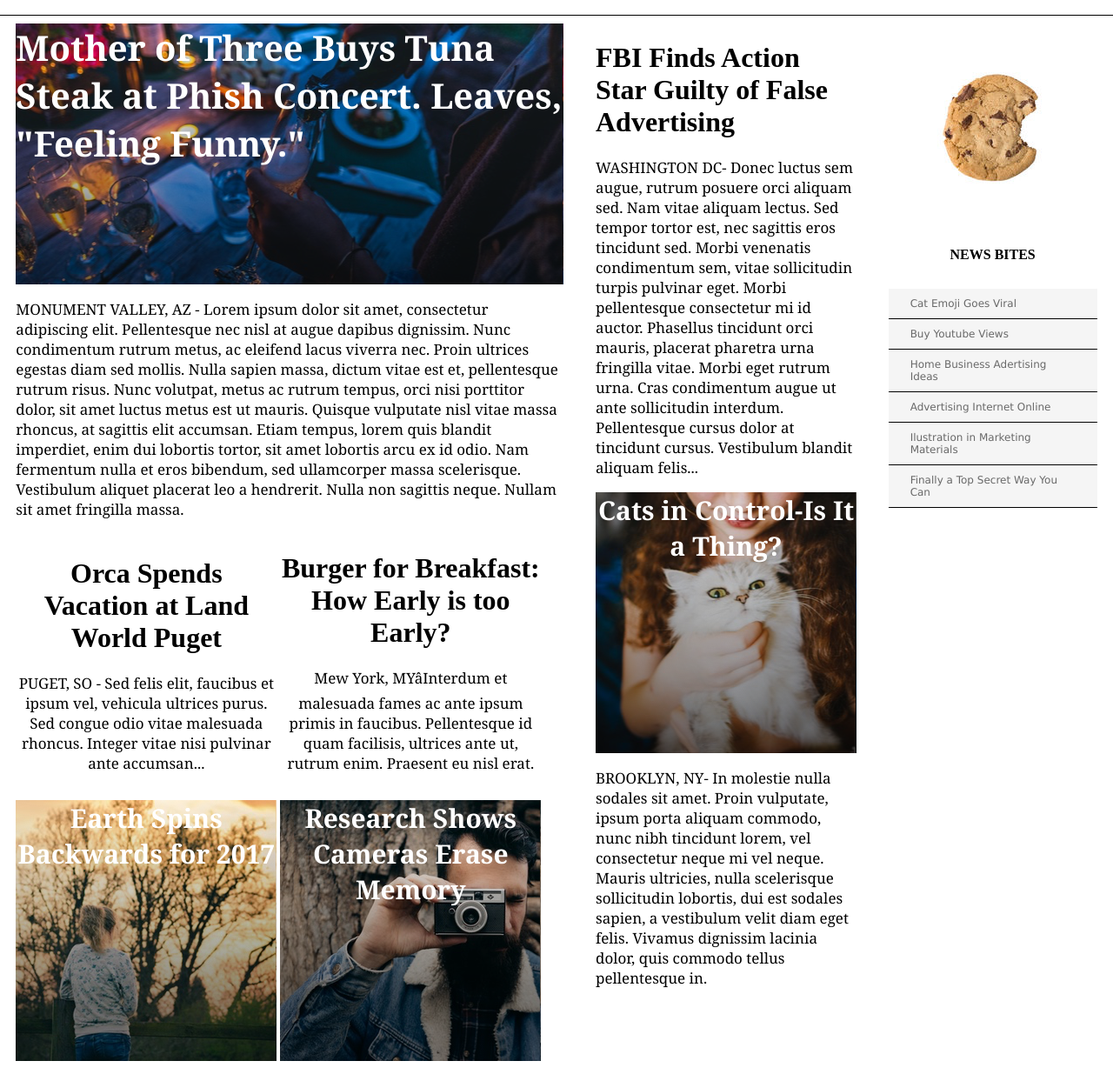
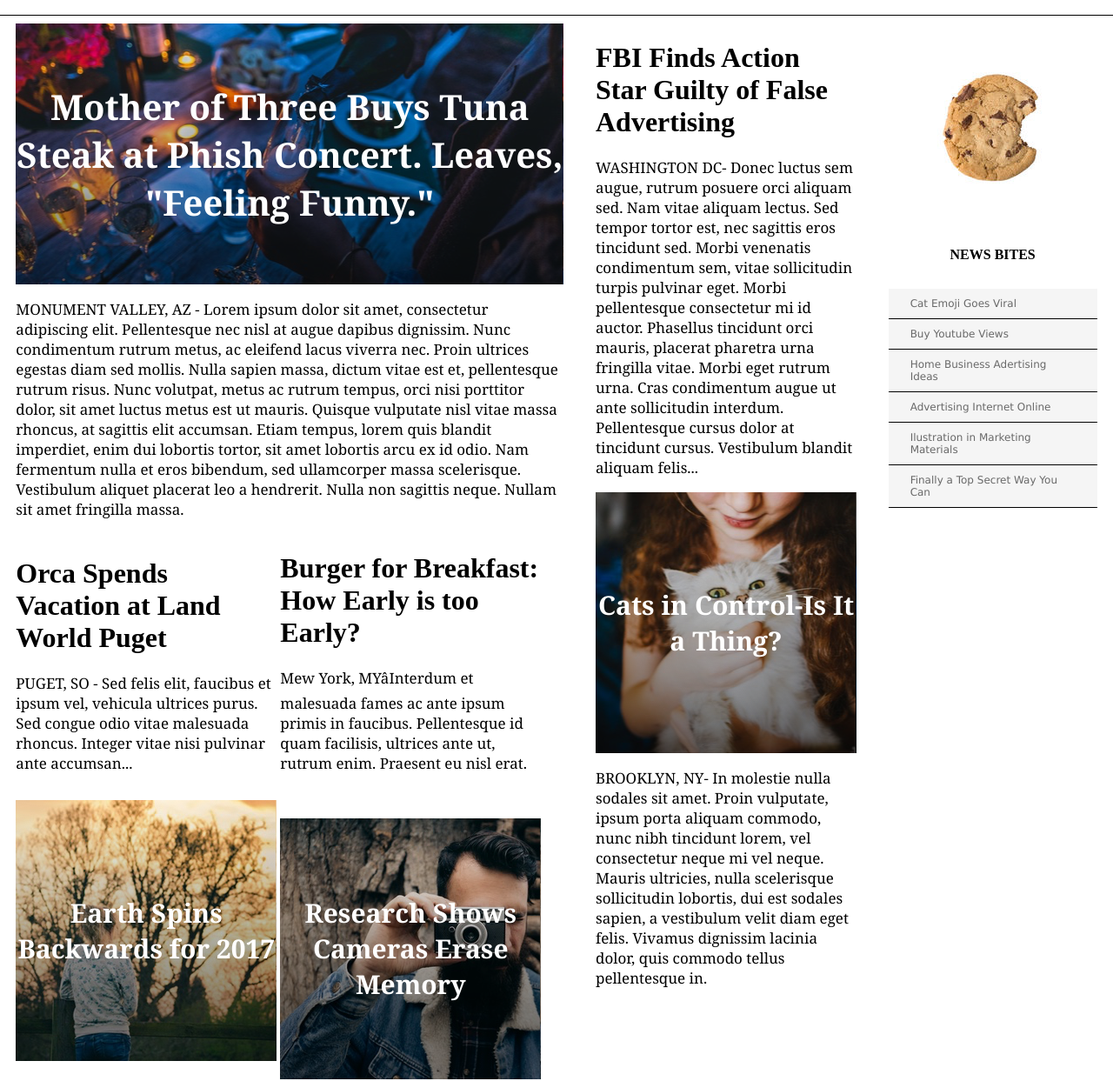
Before and after one commit to ajblackie/My_Times, a plain HTML site: page index.html in a window 1280 px wide. Shown: the part 73-1316 px from the top of the page at 87% size. Drawn offline with Linux system fonts and the light colour scheme.

Commit message:
text-align center on pictures

```diff
--- a/Resources/CSS/style.css
+++ b/Resources/CSS/style.css
@@ -64,11 +64,14 @@ nav a {
   height: 300px;
   width: 300px;
   display: inline-block;
-  text-align: center;
 }
 div.main-img {
   background-image: url(../Images/img-story-main.png);
   display: flex;
+  justify-content: center;
+  flex-direction: column;
+  align-items: center;
+  text-align: center;
   font-family: Georgia;
   font-weight: bold;
   font-size: 40px;
@@ -79,6 +82,9 @@ div.main-img {
 div.earth-img {
   background-image: url(../Images/img-story-2.png);
   display: flex;
+  justify-content: center;
+  flex-direction: column;
+  text-align: center;
   font-family: Georgia;
   font-weight: bold;
   font-size: 30px;
@@ -88,6 +94,9 @@ div.earth-img {
 div.camera-img {
   background-image: url(../Images/img-story-3.png);
   display: flex;
+  justify-content: center;
+  flex-direction: column;
+  text-align: center;
   font-family: Georgia;
   font-weight: bold;
   font-size: 30px;
@@ -102,6 +111,8 @@ div.camera-img {
 div.cats-img {
   background-image: url(../Images/img-story-1.png);
   display: flex;
+  justify-content: center;
+  flex-direction: column;
   font-family: Georgia;
   font-weight: bold;
   font-size: 30px;
```
